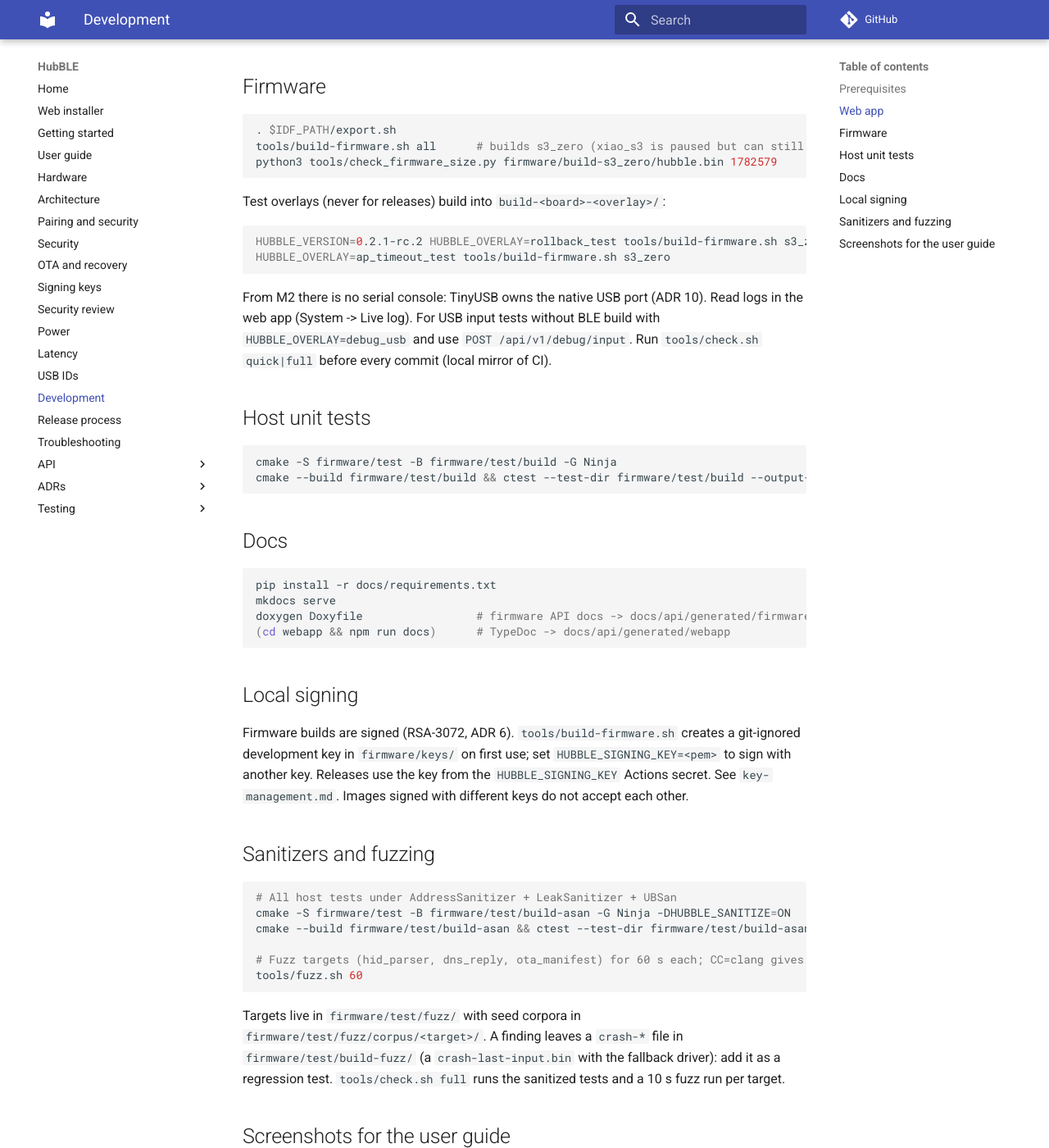
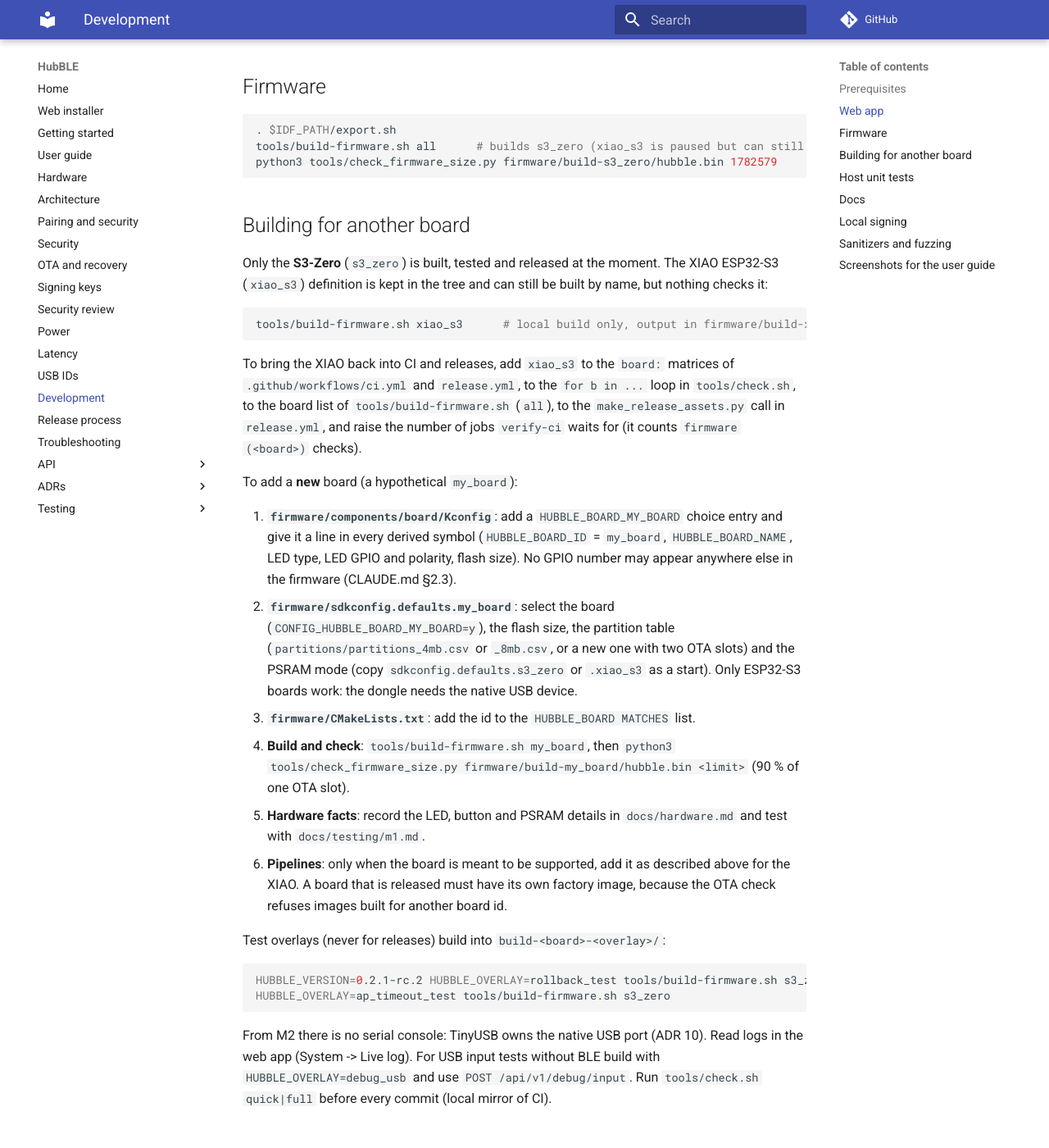
Before and after one commit to wildzer0/HubBLE, an MkDocs documentation site: the page built from docs/development.md, in a window 1280 px wide and 1400 px high, scrolled down 468 px. Shown: the whole window at 82% size. Built offline with MkDocs 1.6.1 and Material for MkDocs 9.7.7, drawn with Linux system fonts in a browser that asks for light colours; comment, search, counter and statistics services are not loaded.

Commit message:
docs: how to build for other boards
Co-Authored-By: Claude Sonnet 5.5 <noreply@anthropic.com>

````diff
--- a/docs/development.md
+++ b/docs/development.md
@@ -23,6 +23,37 @@ npm run e2e        # Playwright (mobile viewport) against the mock API
 tools/build-firmware.sh all      # builds s3_zero (xiao_s3 is paused but can still be named); builds into firmware/build-<board>/
 python3 tools/check_firmware_size.py firmware/build-s3_zero/hubble.bin 1782579
 ```
+
+## Building for another board
+
+Only the **S3-Zero** (`s3_zero`) is built, tested and released at the moment. The XIAO ESP32-S3 (`xiao_s3`) definition is
+kept in the tree and can still be built by name, but nothing checks it:
+
+```bash
+tools/build-firmware.sh xiao_s3      # local build only, output in firmware/build-xiao_s3/
+```
+
+To bring the XIAO back into CI and releases, add `xiao_s3` to the `board:` matrices of `.github/workflows/ci.yml` and
+`release.yml`, to the `for b in ...` loop in `tools/check.sh`, to the board list of `tools/build-firmware.sh` (`all`),
+to the `make_release_assets.py` call in `release.yml`, and raise the number of jobs `verify-ci` waits for (it counts
+`firmware (<board>)` checks).
+
+To add a **new** board (a hypothetical `my_board`):
+
+1. **`firmware/components/board/Kconfig`**: add a `HUBBLE_BOARD_MY_BOARD` choice entry and give it a line in every
+   derived symbol (`HUBBLE_BOARD_ID` = `my_board`, `HUBBLE_BOARD_NAME`, LED type, LED GPIO and polarity, flash size).
+   No GPIO number may appear anywhere else in the firmware (CLAUDE.md §2.3).
+2. **`firmware/sdkconfig.defaults.my_board`**: select the board (`CONFIG_HUBBLE_BOARD_MY_BOARD=y`), the flash size, the
+   partition table (`partitions/partitions_4mb.csv` or `_8mb.csv`, or a new one with two OTA slots) and the PSRAM mode
+   (copy `sdkconfig.defaults.s3_zero` or `.xiao_s3` as a start). Only ESP32-S3 boards work: the dongle needs the native
+   USB device.
+3. **`firmware/CMakeLists.txt`**: add the id to the `HUBBLE_BOARD MATCHES` list.
+4. **Build and check**: `tools/build-firmware.sh my_board`, then
+   `python3 tools/check_firmware_size.py firmware/build-my_board/hubble.bin <limit>` (90 % of one OTA slot).
+5. **Hardware facts**: record the LED, button and PSRAM details in `docs/hardware.md` and test with
+   `docs/testing/m1.md`.
+6. **Pipelines**: only when the board is meant to be supported, add it as described above for the XIAO. A board that
+   is released must have its own factory image, because the OTA check refuses images built for another board id.
 
 Test overlays (never for releases) build into `build-<board>-<overlay>/`:
 
````
Also changed, not shown: CHANGELOG.md (+1 -1 lines).
